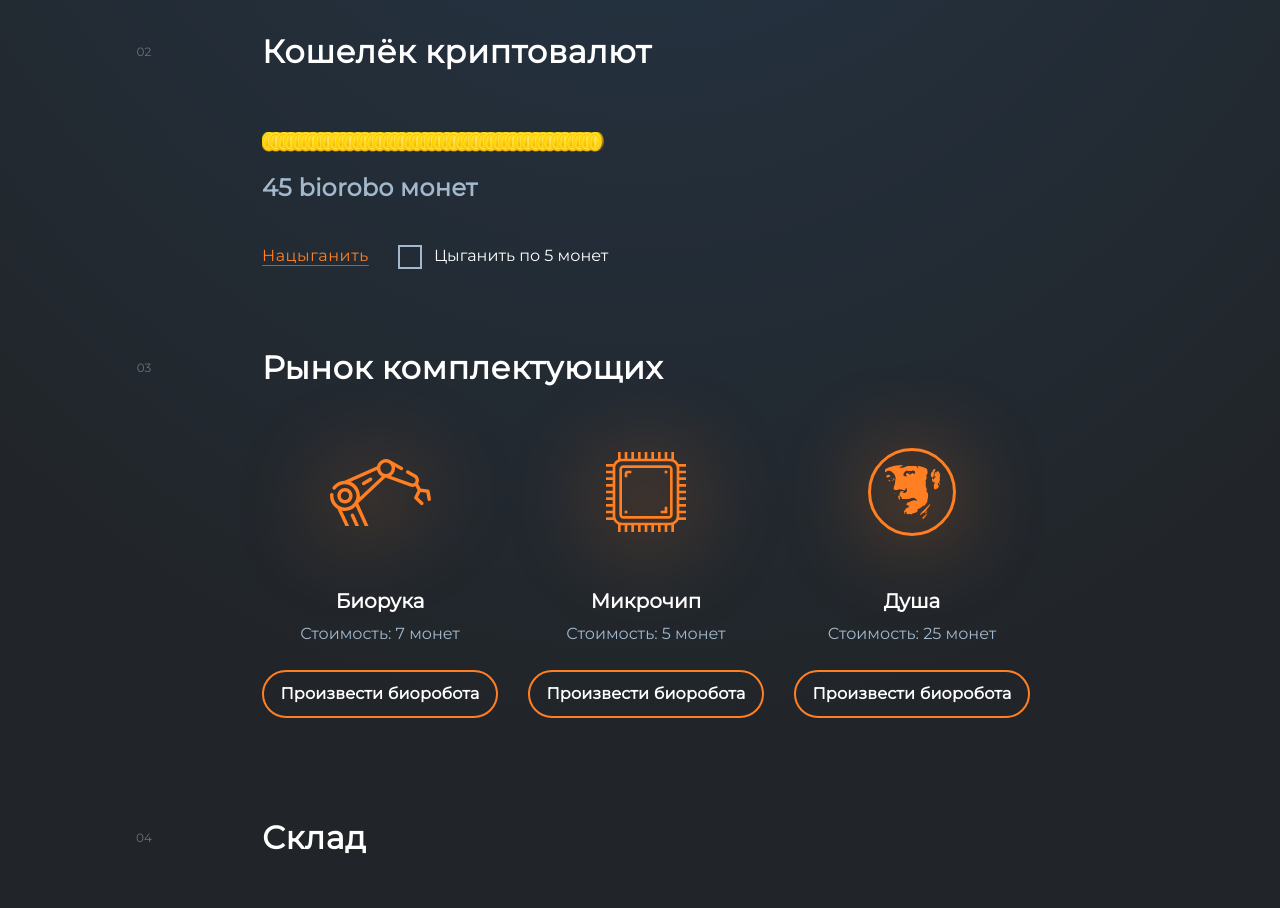
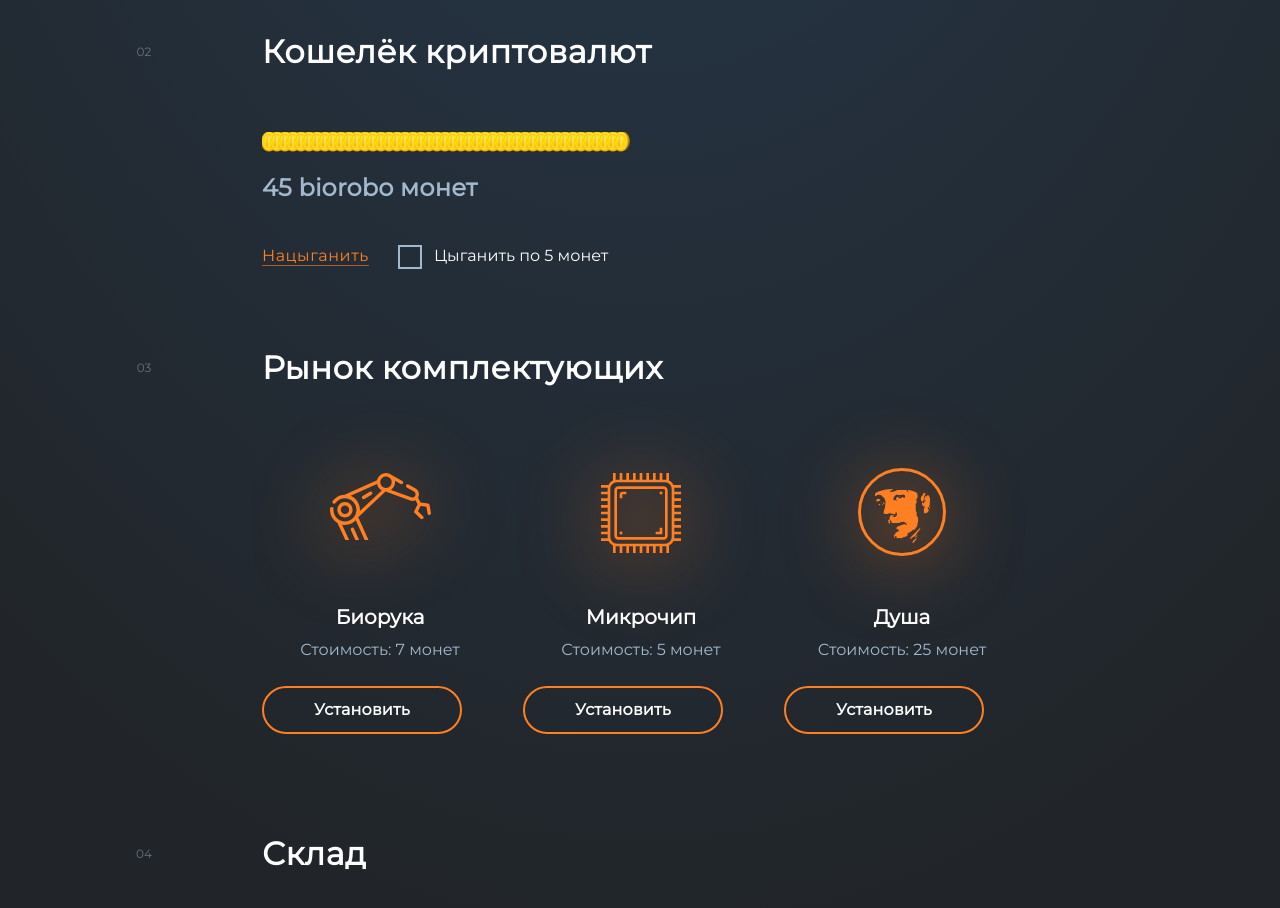
Before and after one commit to Yumashev-Nikita/biorobot-factory, a Vue app: page / in a window 1280 px wide. Shown: the part 580-1488 px from the top of the page. Built offline with nearby package versions, Linux system fonts and the light colour scheme.

Commit message:
basic store added

```diff
--- a/src/App.vue
+++ b/src/App.vue
@@ -3,7 +3,7 @@
     <div class="main-container">
       <div class="top-bar">
         <div class="logo"></div>
-        <GenericButton/>
+        <GenericButton text='Произвести биоробота' width='236px'/>
       </div>
 
       <div class="robots"></div>
@@ -84,7 +84,7 @@ import CryptoWallet from './components/CryptoWallet.vue';
 import PartMarket from './components/PartMarket.vue';
 
 export default {
-  name: 'App',
+  name: 'app',
   components: {
     GenericButton,
     CryptoWallet,
@@ -94,11 +94,6 @@ export default {
     return {
       coins: 0,
       h_level: 1,
-      biobots: [
-        {
-          id: 0, hand: true, microchip: true, soul: true, gender: 'male', type: 'frontend',
-        },
-      ],
     };
   },
 };
@@ -110,7 +105,7 @@ export default {
     top: 0;
     left: 0;
     width: 100%;
-    background: radial-gradient(82.33% 70.44% at 50% 0%, #26394D 0%, #212529 100%), #FFFFFF;
+    background: radial-gradient(82.33% 80.44% at 50% 0%, #26394D 0%, #212529 100%), #FFFFFF;
   }
   .top-bar {
     display: flex;
--- a/src/components/CryptoWallet.vue
+++ b/src/components/CryptoWallet.vue
@@ -1,28 +1,42 @@
 <template>
   <div class="coins">
-    <div class="coins__coin" v-for="coin in balance" :key="coin"></div>
+    <div class="coins__coin" v-for="coin in coins" :key="coin"></div>
   </div>
-  <div class="balance balance_text">{{ balance }} biorobo {{ text_cased }}</div>
-  <div class="make-money-button make-money-button_text">Нацыганить</div>
-  <div class="condition-checkbox"></div>
-  <div class="condition condition_text">Цыганить по 5 монет</div>
+  <div class="balance balance_text">{{ coins }} biorobo {{ text_cased }}</div>
+  <div class="make-money-button make-money-button_text" @keyup.enter="submit" @click="farmCoins">
+    Нацыганить
+  </div>
+  <div class="condition-checkbox" @keyup.enter="submit" @click="switchStackMode"></div>
+  <div class="condition condition_text">Цыганить по 5 монет
+  </div>
 </template>
 
 <script>
+import { computed } from 'vue';
+import { useStore } from 'vuex';
+
 export default {
   name: 'CryptoWallet',
   data() {
     return {
-      balance: 45,
       text_cased: 'монет',
     };
   },
+  setup() {
+    console.log('setup');
+    const store = useStore();
+    return {
+      coins: computed(() => store.state.coins),
+      farmCoins: () => store.commit('farmCoins'),
+      switchStackMode: () => store.commit('switchStackMode'),
+    };
+  },
   mounted() {
-    if (this.balance >= 11 && this.balance <= 19) {
+    if (this.coins >= 11 && this.coins <= 19) {
       this.text_cased = 'монет';
-    } else if (this.balance % 10 >= 2 && this.balance % 10 <= 4) {
+    } else if (this.coins % 10 >= 2 && this.coins % 10 <= 4) {
       this.text_cased = 'монеты';
-    } else if (this.balance % 10 === 1) {
+    } else if (this.coins % 10 === 1) {
       this.text_cased = 'монета';
     }
   },
@@ -32,11 +46,11 @@ export default {
 <style lang="scss" scoped>
   .coins {
     display: flex;
-    width: 100%;
+    flex-direction: row-reverse;
     &__coin {
       width: 20px;
       height: 20px;
-      margin-right: -12.6px;
+      margin-right: -12px;
       background: url('../assets/coin.svg');
       background-repeat: no-repeat;
     }
--- a/src/components/GenericButton.vue
+++ b/src/components/GenericButton.vue
@@ -1,18 +1,27 @@
 <template>
   <button class='generic-button button-text'>
-    Произвести биоробота
+    {{ text }}
   </button>
 </template>
 
 <script>
 export default {
   name: 'GenericButton',
+  props: {
+    colorNormal: String,
+    colorHover: String,
+    colorActive: String,
+    colorDisable: String,
+    colorText: String,
+    width: String,
+    text: String,
+  },
 };
 </script>
 
 <style lang="scss" scoped>
   .generic-button {
-    width: 236px;
+    width: v-bind(width);
     height: 48px;
     border: 2px solid #FF7F22;
     border-radius: 60px;
--- a/src/components/PartMarket.vue
+++ b/src/components/PartMarket.vue
@@ -5,14 +5,14 @@
       <div class="part__thumbnail shadow-filter biohand"></div>
       <div class="part__name name">Биорука</div>
       <div class="part__cost cost">Стоимость: 7 монет</div>
-      <div class="part__button-wrapper"><GenericButton/></div>
+      <div class="part__button-wrapper"><GenericButton text='Установить' width='200px'/></div>
     </div>
 
     <div class="part">
       <div class="part__thumbnail shadow-filter microchip"></div>
       <div class="part__name name">Микрочип</div>
       <div class="part__cost cost">Стоимость: 5 монет</div>
-      <div class="part__button-wrapper"><GenericButton/></div>
+      <div class="part__button-wrapper"><GenericButton text='Установить' width='200px'/></div>
     </div>
 
     <div class="part">
@@ -23,7 +23,7 @@
       </div>
       <div class="part__name name">Душа</div>
       <div class="part__cost cost">Стоимость: 25 монет</div>
-      <div class="part__button-wrapper"><GenericButton/></div>
+      <div class="part__button-wrapper"><GenericButton text='Установить' width='200px'/></div>
     </div>
   </div>
 
@@ -55,14 +55,15 @@ export default {
     flex-direction: column;
     justify-content: center;
     width: 236px;
-    margin-right: 30px;
+    margin-right: 25px;
     &__thumbnail {
       margin: auto;
       width: 236px;
       height: 128px;
+      margin-top: 25px;
     }
     &__name {
-      margin-top: 49px;
+      margin-top: 25px;
       margin-bottom: 5px;
     }
     &__cost {
@@ -101,12 +102,9 @@ export default {
     background: url('../assets/microchip.svg');
   }
   .soul-wrapper {
-    margin: auto;
+    margin: 20px auto;
   }
   .soul-border {
-    display: flex;
-    justify-content: center;
-    align-items: center;
     width: 88px;
     height: 88px;
     border-radius: 100%;
@@ -116,10 +114,10 @@ export default {
   .soul {
     width: 55.88px;
     height: 54px;
-    background-repeat: no-repeat;
+    margin-top: 18px;
     background: url('../assets/soul.svg');
   }
   .shadow-filter {
-    filter: drop-shadow(0px 8px 45px #FF7F22);
+    filter: drop-shadow(0px 8px 40px #FF7F22);
   }
 </style>
--- a/src/store/index.js
+++ b/src/store/index.js
@@ -1,11 +1,25 @@
 import { createStore } from 'vuex';
+import Parts from './parts.json';
 
 export default createStore({
   state: {
+    coins: 45,
+    stackedCoinFarm: false,
+    parts: Parts,
   },
   getters: {
   },
   mutations: {
+    switchStackMode(state) {
+      state.stackedCoinFarm = !state.stackedCoinFarm;
+    },
+    farmCoins(state) {
+      const amount = state.stackedCoinFarm ? 5 : 1;
+      state.coins += amount;
+    },
+    addCoins(state, amount) {
+      state.coins += amount;
+    },
   },
   actions: {
   },
--- /dev/null
+++ b/src/store/parts.json
@@ -0,0 +1,13 @@
+{
+  "parts": [
+    {
+     "name": "biohand", "amount": 2
+    },
+    {
+     "name": "microchip", "amount": 2
+    },
+    {
+     "name": "soul", "amount": 2
+    }
+  ]
+}
```
Also changed, not shown: src/components/WiredButton.vue (added).
